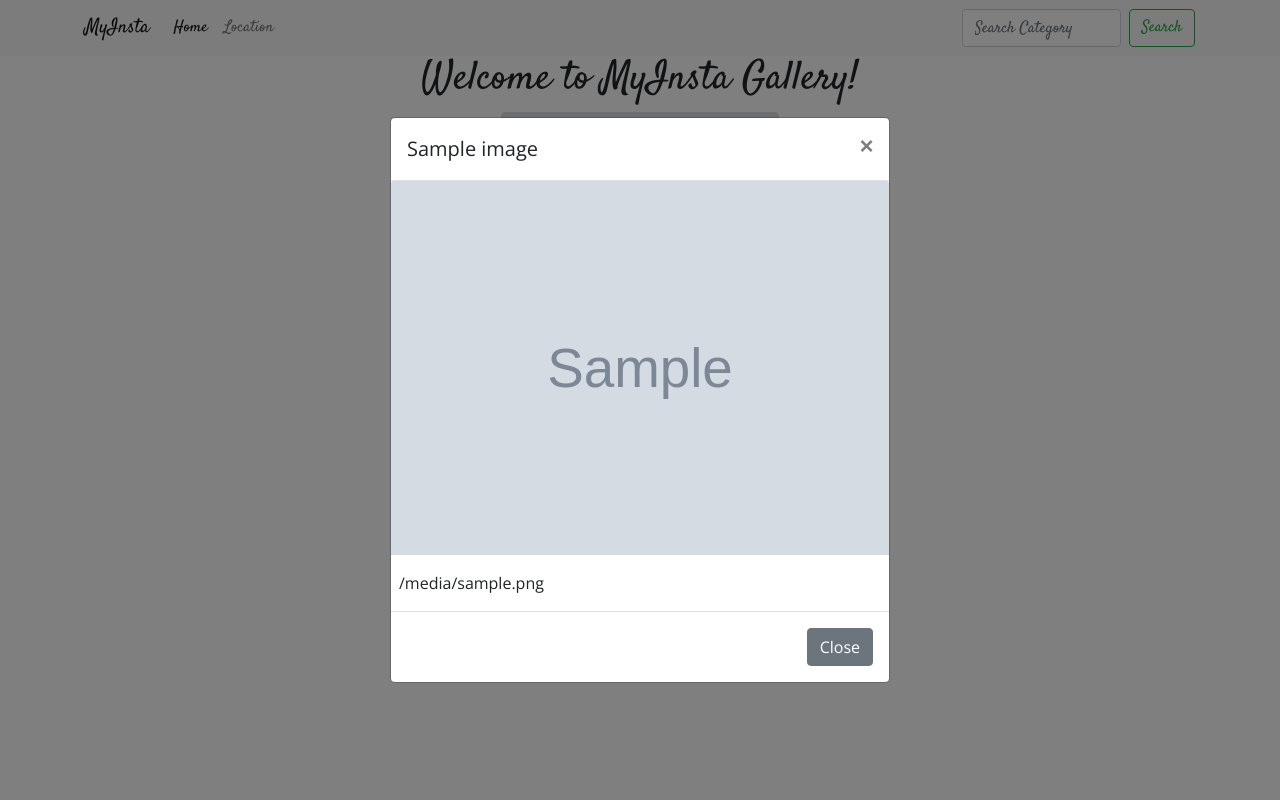
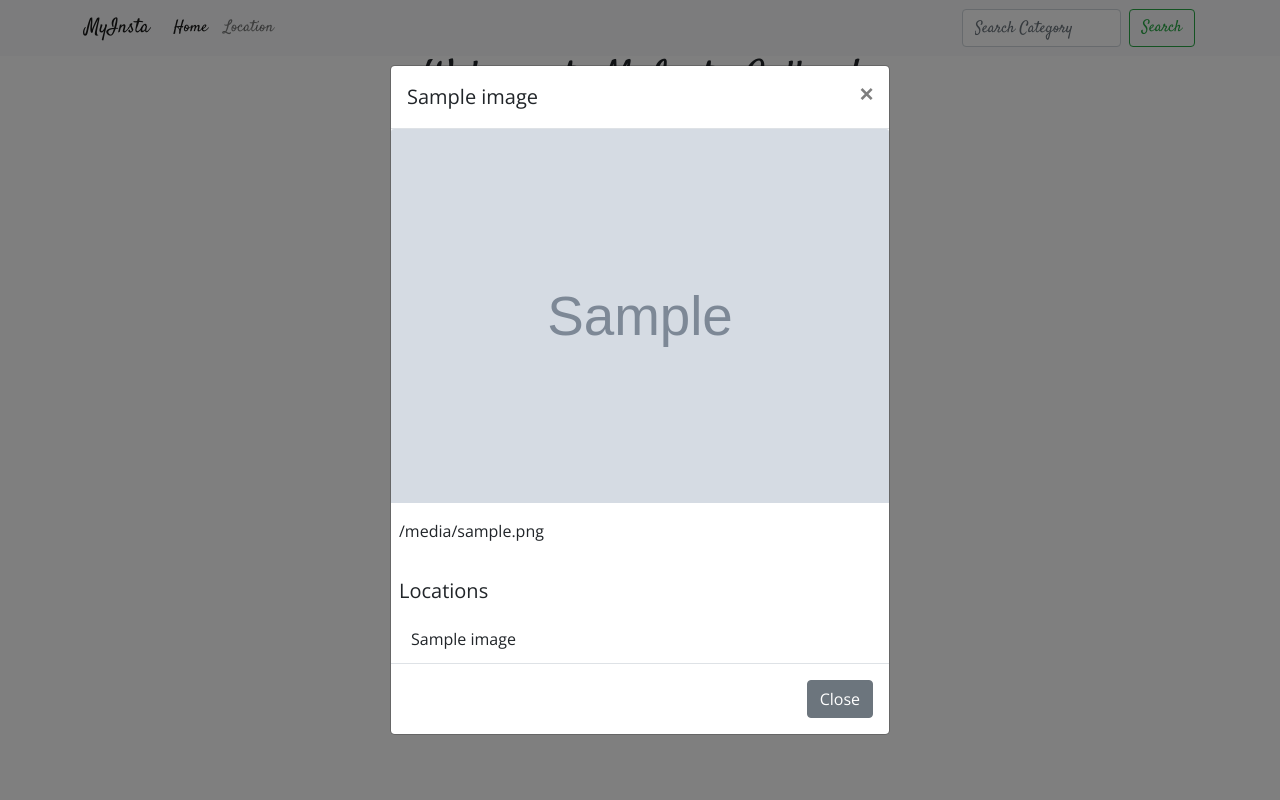
Before and after one commit to spgdaman/my_insta, a Django app: template insta/templates/index.html in a window 1280 px wide, after a click on "Details". Run offline with Django 3.2, Linux system fonts and the light colour scheme; the template is opened without the code that fills it: most values are stand-ins (such as "Sample title", 1, 10 or a date in 2020); grey boxes marked "Sample" are stand-in pictures; some libraries are stand-ins or nearby versions.

Commit message:
frontend refactoring done

```diff
--- a/insta/templates/index.html
+++ b/insta/templates/index.html
@@ -33,6 +33,14 @@
                             <div class="modal-body" style="padding:0;">
                                 <img src="{{image.image.url}}" class="card-img-top" alt="{{image.image_name}}">
                                 <p class="card-text px-2 py-3">{{image.image_description}}</p>
+                                <ul class="list-group list-group-flush">
+                                    <h5 class="px-2 py-1">Locations</h5>
+                                    {% if image %}
+                                    <li class="list-group-item">{{image.location_name}}</li>
+                                    {% elif image.image_location == insta.Location.None%}
+                                    <li class="list-group-item">Location is not set</li>
+                                    {% endif %}
+                                </ul>
                             </div>
                             <div class="modal-footer">
                                 <button type="button" class="btn btn-secondary" data-dismiss="modal">Close</button>
--- a/insta/templates/search.html
+++ b/insta/templates/search.html
@@ -3,9 +3,9 @@
 <div class="container">
     <div class="row">
         {% if pics %}
-            <h2 style="font-family: 'Open Sans', sans-serif;">Found {{ pics | length }} search result</h2>
+            <h2 class="mx-auto" style="font-family: 'Open Sans', sans-serif;">Found {{ pics | length }} search result</h2>
         {% else %}
-            <h2 style="font-family: 'Open Sans', sans-serif;">I am sorry, we found 0 pics matching your search</h2>
+            <h2 class="mx-auto" style="font-family: 'Open Sans', sans-serif;">I am sorry, we found 0 pics matching your search</h2>
         {% endif %}
     </div>
 
@@ -13,7 +13,7 @@
         {% if pics %}
             {% for pic in pics %}
                 <div class="col-sm-12 col-md-12">
-                    <a href="{% url 'show_post_category' pic.id %}"><h1 class="text-center" style="font-family: 'Open Sans', sans-serif;">{{pic.category_name}}</h1></a>
+                    <a href="{% url 'show_post_category' pic.id %}"><h5 class="text-center" style="font-family: 'Open Sans', sans-serif;">{{pic.category_name}}</h5></a>
                 </div>
             {% endfor %}
         {% endif %}
--- a/insta/templates/showpostcategory.html
+++ b/insta/templates/showpostcategory.html
@@ -5,14 +5,14 @@
     <div class="row">
         <!-- Category searched for appears here -->
         {% for item in category %}
-            <h1  class="text-center" style="font-family: 'Open Sans', sans-serif;">Posts in category {{item.category_name}}</h1>
+            <h1 class="mx-auto" style="font-family: 'Open Sans', sans-serif;">Posts in category {{item.category_name}}</h1>
         {% endfor %}
     </div>
 
     <!-- Posts per category come down here -->
     {% for post in posts %}
-        <div class="row">
-            <a class="text-center" href="{% url 'show_image' post.id %}"><h5 style="font-family: 'Open Sans', sans-serif;">{{post.image_name}}</h5></a>
+        <div class="row col-sm-12 col-md-12">
+            <a href="{% url 'show_image' post.id %}"><h5 class="text-center" style="font-family: 'Open Sans', sans-serif;">{{post.image_name}}</h5></a>
         </div>
     {% endfor %}
 </div>
```
